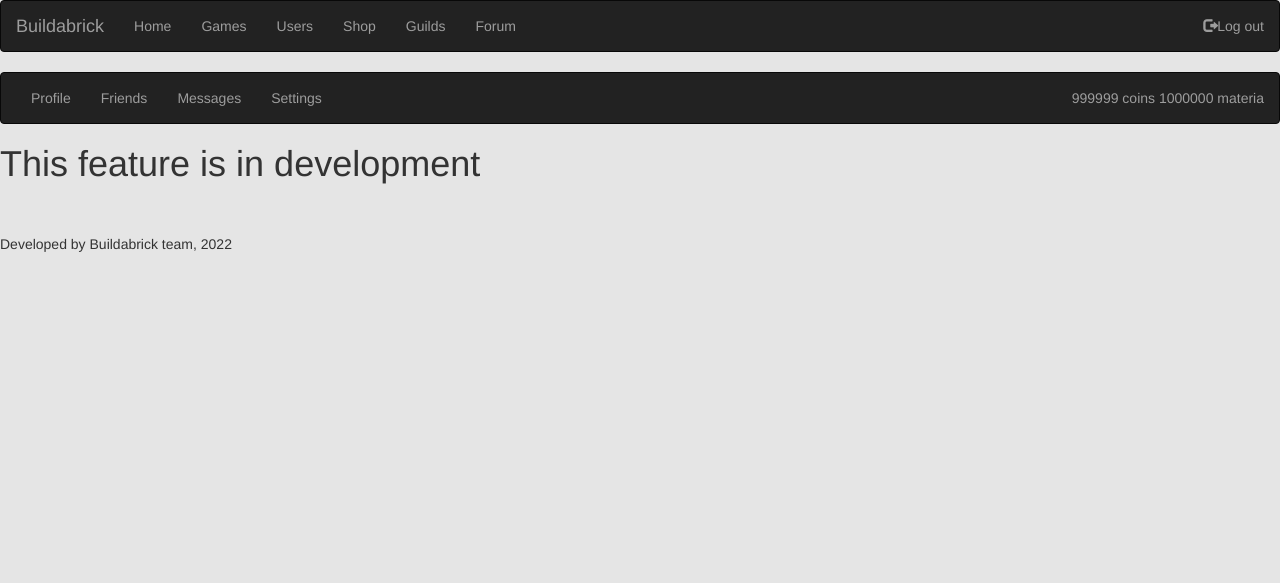
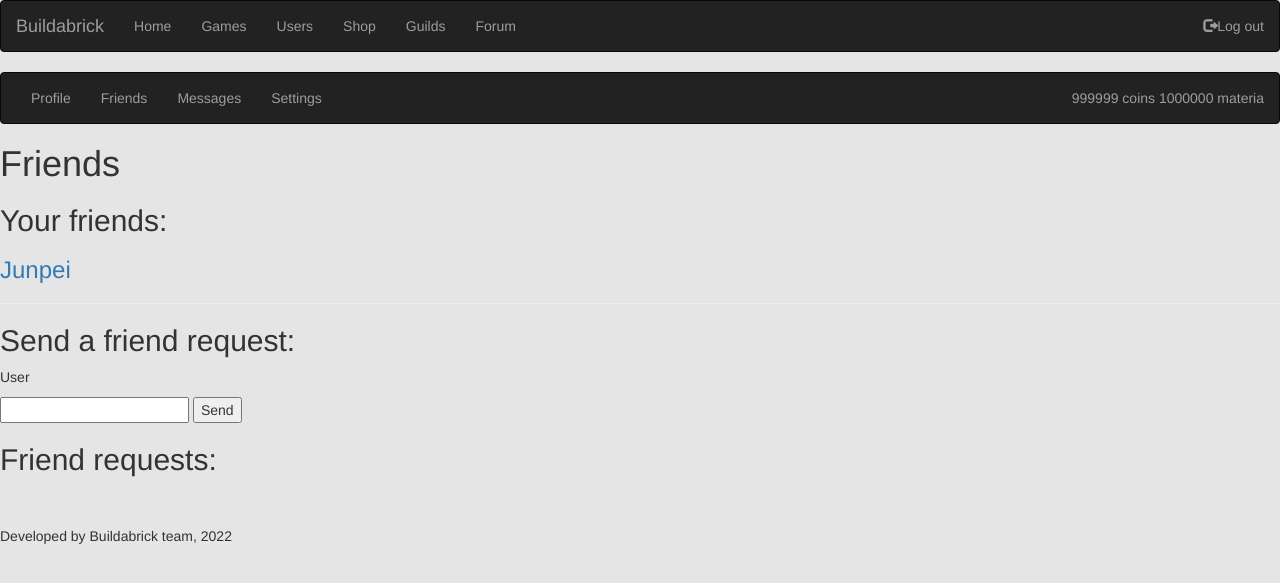
Before and after one commit to nikitundrik/djablox, a Django app: page /friends in a window 1280 px wide. Shown: the top 583 px of the page. Run offline with Django 3.2, Linux system fonts and the light colour scheme; a user stored in the database is signed in; data comes from the database, SQL or seed files in the repository; both versions use the stored data as it was after the commit; data that the repository does not hold is empty; parts of the project's set-up code (start-up, migrations or seed data) failed here and were passed over; some libraries are stand-ins or nearby versions.

Commit message:
Finished friend requests

```diff
--- a/website/admin.py
+++ b/website/admin.py
@@ -14,7 +14,7 @@ class UserAdmin1(UserAdmin):
             'fields': ('username', 'password')
         }),
         ('Public info', {
-            'fields': ('description', 'owns', 'coin', 'materia')
+            'fields': ('description', 'owns', 'friends', 'coin', 'materia')
         }),
         ('Personal info', {
             'fields': ('first_name', 'last_name', 'email')
@@ -33,3 +33,4 @@ class UserAdmin1(UserAdmin):
 admin.site.register(User, UserAdmin1)
 admin.site.register(Item)
 admin.site.register(Message)
+admin.site.register(FriendRequest)
--- a/website/models.py
+++ b/website/models.py
@@ -4,6 +4,7 @@ from django.db import models
 class User(AbstractUser):
     description = models.TextField(blank=True)
     owns = models.TextField(blank=True)
+    friends = models.TextField(blank=True)
     coin = models.IntegerField(default=0)
     materia = models.IntegerField(default=0)
 
@@ -27,11 +28,6 @@ class Message(models.Model):
     title = models.CharField(max_length=150)
     content = models.TextField()
 
-    def __init__(self, *args, **kwargs):
-        super().__init__(*args, **kwargs)
-        self.sender_name = User.objects.get(pk=self.sender).username
-        self.receiver_name = User.objects.get(pk=self.receiver).username
-
     def __str__(self):
         return self.title
 
@@ -41,9 +37,5 @@ class FriendRequest(models.Model):
     receiver = models.IntegerField()
     receiver_name = models.CharField(max_length=150)
 
-    def __init__(self):
-        self.sender_name = User.objects.get(pk=self.sender).username
-        self.receiver_name = User.objects.get(pk=self.receiver).username
-
     def __str__(self):
         return str(self.sender)
--- a/website/templates/website/friends.html
+++ b/website/templates/website/friends.html
@@ -1,5 +1,36 @@
 {% extends 'base.html' %}
 {% block title %}Friends{% endblock %}
 {% block content %}
-<h1>This feature is in development</h1>
+<h1>Friends</h1>
+<h2>Your friends:</h2>
+{% for friend in friends %}
+<h3><a href='/user/{{ friend.id }}'>{{ friend.username }}</a></h3>
+<hr>
+{% endfor %}
+{% if is_fpp %}
+<a href='{{ fprevious_page }}'></a>
+{% endif %}
+{% if is_fnp %}
+<a href='{{ fnext_page }}'></a>
+{% endif %}
+<h2>Send a friend request:</h2>
+<form action='/sendrequest' method='post'>
+    {% csrf_token %}
+    <p>User</p>
+    <input type='text' id='user' name='user'>
+    <input type='submit' value='Send'>
+</form>
+<h2>Friend requests:</h2>
+{% for request in requests %}
+<h3>Request from {{ request.sender_name }}</h3>
+<a href='/acceptrequest/{{ request.id }}'>Accept</a>
+<a href='/declinerequest/{{ request.id }}'>Decline</a>
+<hr>
+{% endfor %}
+{% if is_rpp %}
+<a href='{{ rprevious_page }}'></a>
+{% endif %}
+{% if is_rnp %}
+<a href='{{ rnext_page }}'></a>
+{% endif %}
 {% endblock %}
--- a/website/urls.py
+++ b/website/urls.py
@@ -16,6 +16,9 @@ urlpatterns = [
     path('guilds', guilds, name='guilds'),
     path('forum', forum, name='forum'),
     path('friends', friends, name='friends'),
+    path('sendrequest', sendrequest, name='sendrequest'),
+    path('acceptrequest/<int:request_id>', acceptrequest, name='acceptrequest'),
+    path('declinerequest/<int:request_id>', declinerequest, name='declinerequest'),
     path('messages', messages, name='messages'),
     path('sendmessage', sendmessage, name='sendmessage'),
     path('settings', settings, name='settings'),
--- a/website/views.py
+++ b/website/views.py
@@ -124,7 +124,50 @@ def forum(request):
 
 
 def friends(request):
-    return render(request, 'website/friends.html')
+    friends_page = int(request.GET.get('friends', 0))
+    requests_page = int(request.GET.get('requests', 0))
+    friend_names = request.user.friends.split(', ')[10 * friends_page:10 * (friends_page + 1)]
+    friend_names.remove('')
+    friends = list()
+    for friend in friend_names:
+        friend1 = User.objects.get(username__exact=friend)
+        friends.append(friend1)
+    friend_requests = FriendRequest.objects.filter(receiver__exact=request.user.id)[10 * requests_page:10 * (requests_page + 1)]
+    is_fpp = False
+    is_fnp = False
+    is_rpp = False
+    is_rnp = False
+    fprevious_page = '/friends/?friends=' + str(friends_page - 1) + '&request=' + str(requests_page)
+    fnext_page = '/friends/?friends=' + str(friends_page + 1) + '&request=' + str(requests_page)
+    rprevious_page = '/friends/?friends=' + str(friends_page) + '&request=' + str(requests_page - 1)
+    rnext_page = '/friends/?friends=' + str(friends_page) + '&request=' + str(requests_page + 1)
+    context = {'friends': friends, 'requests': friend_requests, 'is_fpp': is_fpp, 'is_fnp': is_fnp, 'is_rpp': is_rpp, 'is_rnp': is_rnp,
+    'fprevious_page': fprevious_page, 'fnext_page': fnext_page, 'rprevious_page': rprevious_page, 'rnext_page': rnext_page}
+    return render(request, 'website/friends.html', context)
+
+
+def sendrequest(request):
+    receiver = User.objects.get(username__exact=request.POST['user'])
+    request = FriendRequest(sender=request.user.id, sender_name=request.user.username, receiver=receiver.id, receiver_name=request.POST['user'])
+    request.save()
+    return redirect('/friends')
+
+
+def acceptrequest(request, request_id):
+    friend_request = FriendRequest.objects.get(pk=request_id)
+    user = User.objects.get(pk=friend_request.sender)
+    request.user.friends += user.username + ', '
+    user.friends += request.user.username + ', '
+    request.user.save()
+    user.save()
+    friend_request.delete()
+    return redirect('/friends')
+
+
+def declinerequest(request, request_id):
+    friend_request = FriendRequest.objects.get(pk=request_id)
+    friend_request.delete()
+    return redirect('/friends')
 
 
 def messages(request):
@@ -136,17 +179,18 @@ def messages(request):
     is_rnp = False
     is_spp = False
     is_snp = False
-    rprevious_page = 'messages/?received=' + str(received_page - 1) + '&sent=' + str(sent_page)
-    rnext_page = 'messages/?received=' + str(received_page + 1) + '&sent=' + str(sent_page)
-    sprevious_page = 'messages/?received=' + str(received_page) + '&sent=' + str(sent_page - 1)
-    snext_page = 'messages/?received=' + str(received_page) + '&sent=' + str(sent_page + 1)
+    rprevious_page = '/messages/?received=' + str(received_page - 1) + '&sent=' + str(sent_page)
+    rnext_page = '/messages/?received=' + str(received_page + 1) + '&sent=' + str(sent_page)
+    sprevious_page = '/messages/?received=' + str(received_page) + '&sent=' + str(sent_page - 1)
+    snext_page = '/messages/?received=' + str(received_page) + '&sent=' + str(sent_page + 1)
     context = {'received': received, 'sent': sent, 'rprevious_page': rprevious_page, 'rnext_page': rnext_page, 'sprevious_page': sprevious_page, 'snext_page': snext_page,
     'is_rpp': is_rpp, 'is_rnp': is_rnp, 'is_spp': is_spp, 'is_snp': is_snp}
     return render(request, 'website/messages.html', context)
 
 
 def sendmessage(request):
-    message = Message(sender=request.user.username, receiver=request.POST['receiver'], title=request.POST['title'], content=request.POST['content'])
+    receiver1 = User.objects.get(username__exact=request.POST['receiver'])
+    message = Message(sender=request.user.id, sender_name=request.user.username, receiver=receiver1.id, receiver_name=request.POST['receiver'], title=request.POST['title'], content=request.POST['content'])
     message.save()
     return redirect('/messages')
 
```
Also changed, not shown: db.sqlite3, website/migrations/0010_user_friends.py (added).
